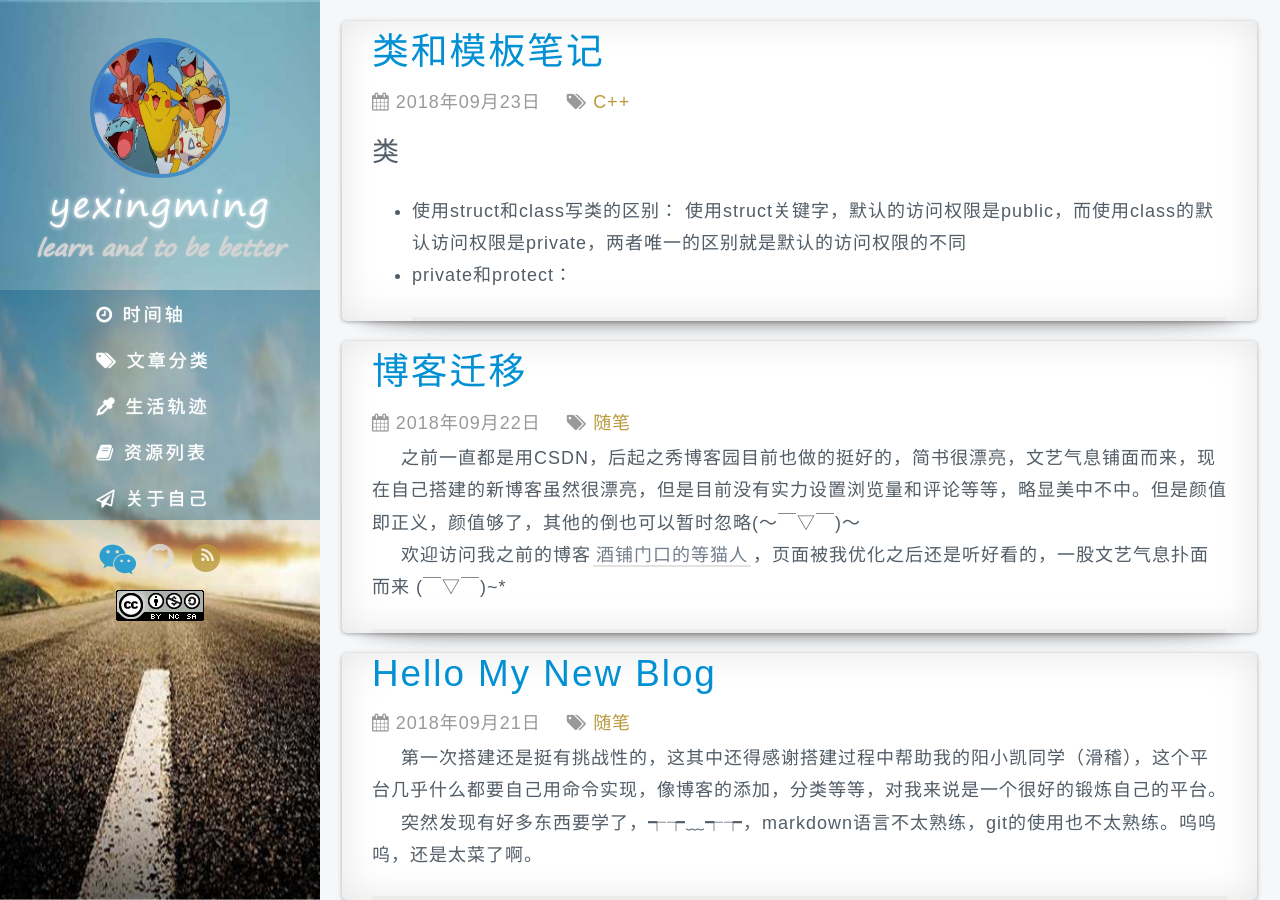
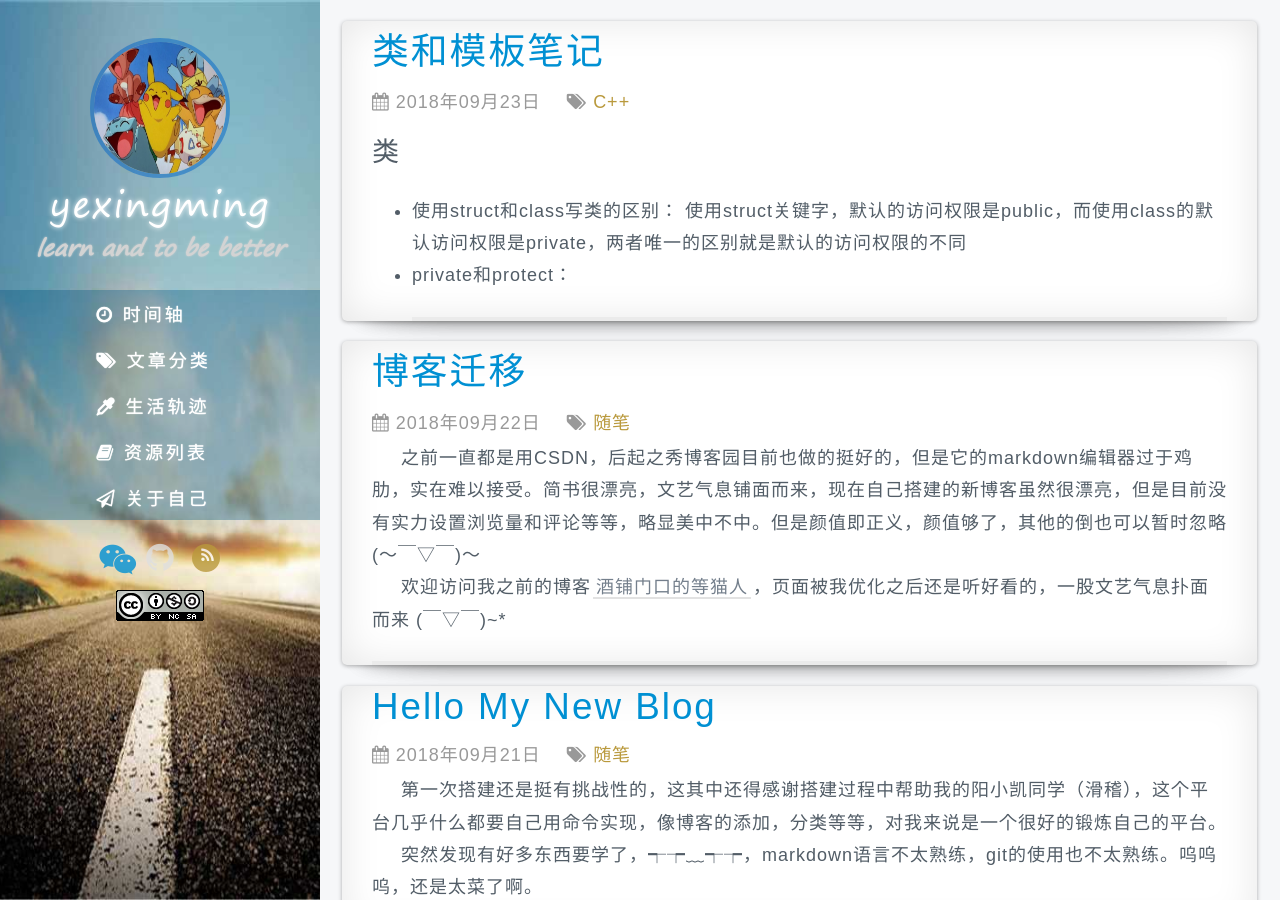
Before and after one commit to drunked-monster/drunked-monster.github.io, a Jekyll site: the page built from index.html, in a window 1280 px wide and 900 px high. Built offline with Jekyll 4.4.1, drawn with Linux system fonts in a browser that asks for light colours; nearby versions of some CDN libraries; some web fonts are replaced; library files that are not in the unit come from our copies; the list of posts is cut into pages by our own code; comment, search, counter and statistics services are not loaded.

Commit message:
Update 2018-09-22-yexingming.md

```diff
--- a/_posts/2018-09-22-yexingming.md
+++ b/_posts/2018-09-22-yexingming.md
@@ -5,6 +5,6 @@ date:   2018-9-22 11:04:07
 categories : 随笔
 tags: 1
 ---
-&ensp;&emsp;之前一直都是用CSDN，后起之秀博客园目前也做的挺好的，简书很漂亮，文艺气息铺面而来，现在自己搭建的新博客虽然很漂亮，但是目前没有实力设置浏览量和评论等等，略显美中不中。但是颜值即正义，颜值够了，其他的倒也可以暂时忽略(～￣▽￣)～
+&ensp;&emsp;之前一直都是用CSDN，后起之秀博客园目前也做的挺好的，但是它的markdown编辑器过于鸡肋，实在难以接受。简书很漂亮，文艺气息铺面而来，现在自己搭建的新博客虽然很漂亮，但是目前没有实力设置浏览量和评论等等，略显美中不中。但是颜值即正义，颜值够了，其他的倒也可以暂时忽略(～￣▽￣)～
 &ensp;&emsp;欢迎访问我之前的博客[酒铺门口的等猫人](https://blog.csdn.net/qq_41939839)，页面被我优化之后还是听好看的，一股文艺气息扑面而来 (￣▽￣)~*
 <!-- more -->
```
